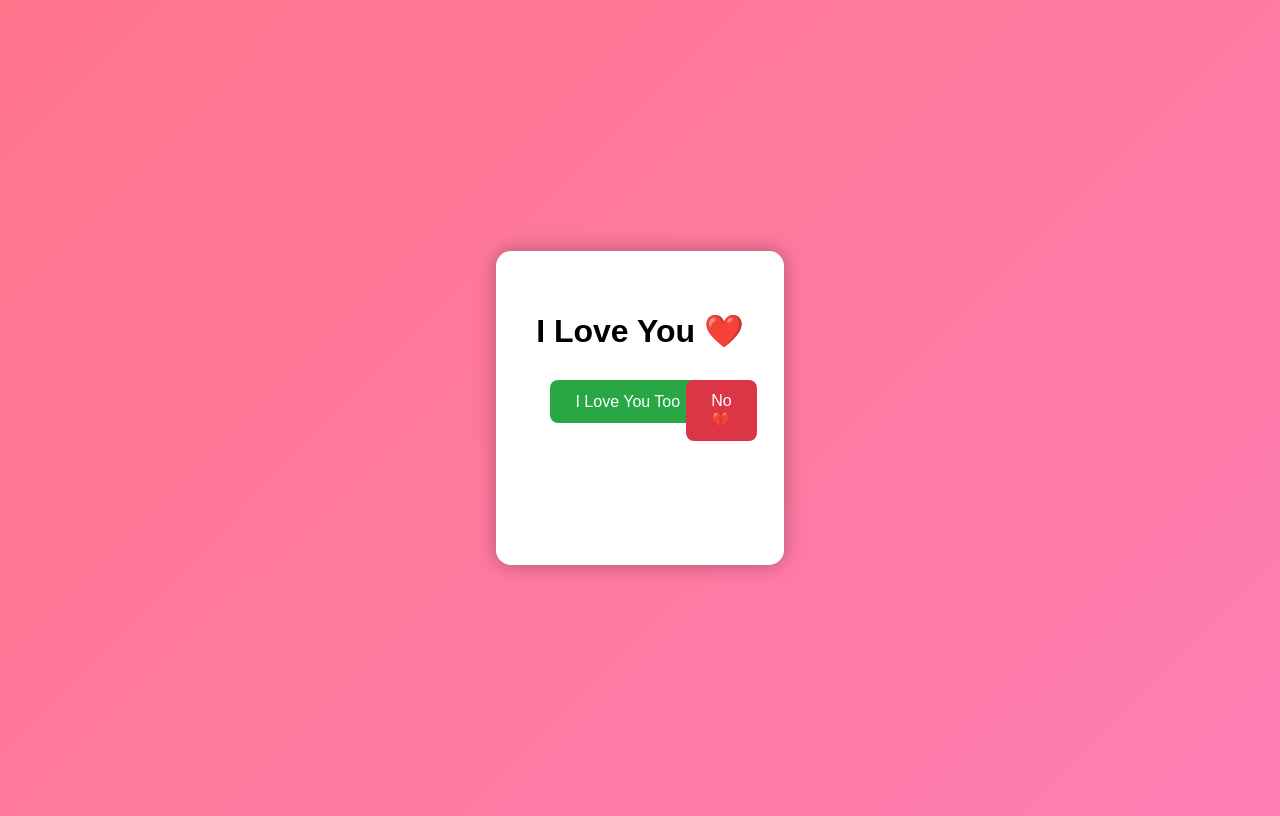
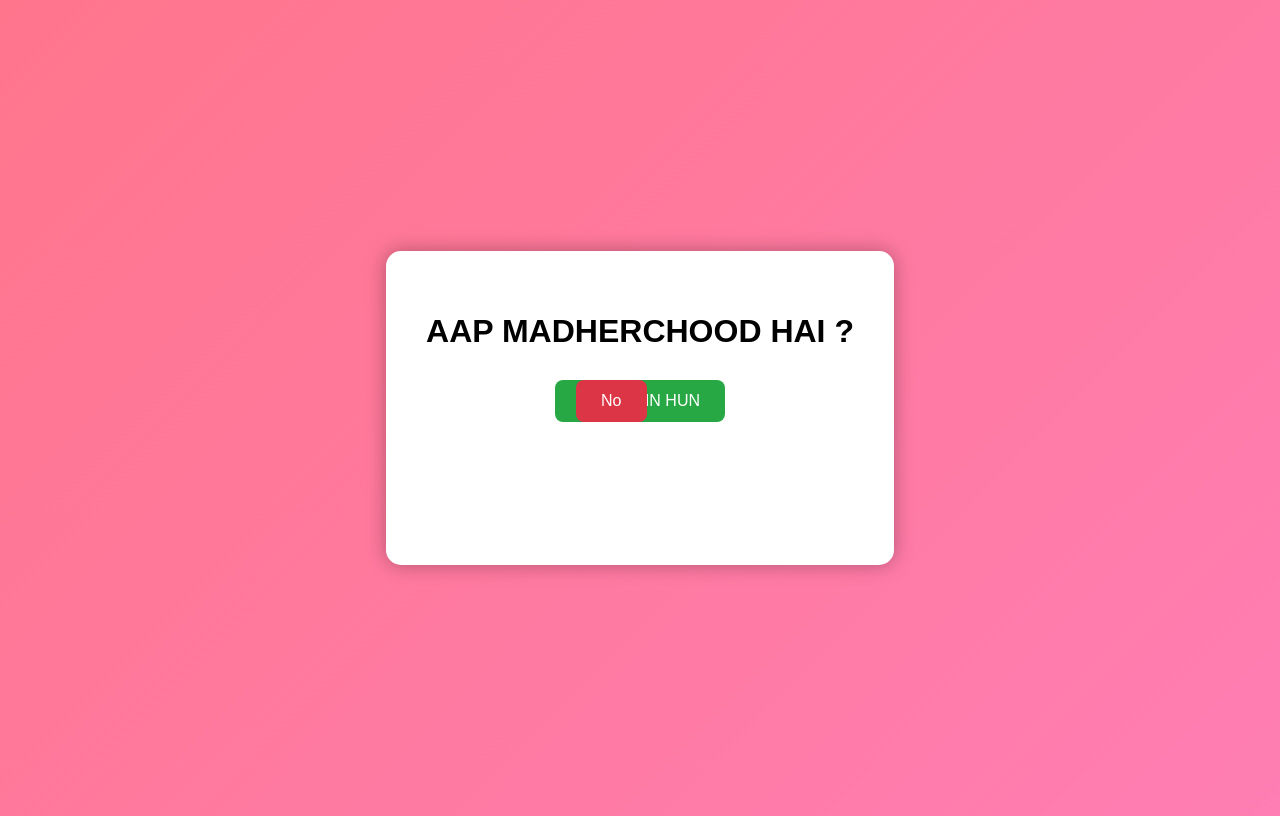
Before and after one commit to anurag0225/love_pank, a plain HTML site: page index.html in a window 1280 px wide. Drawn offline with Linux system fonts and the light colour scheme.

Commit message:
Update1 index.html

```diff
--- a/index.html
+++ b/index.html
@@ -2,17 +2,17 @@
 <html lang="en">
 <head>
   <meta charset="UTF-8">
-  <title>For You ❤️</title>
+  <title>For You </title>
   <link rel="stylesheet" href="style.css">
 </head>
 <body>
 
   <div class="container">
-    <h1>I Love You ❤️</h1>
+    <h1><B>AAP MADHERCHOOD HAI ?</B></h1>
 
     <div class="btn-box">
-      <button id="yes">I Love You Too 💖</button>
-      <button id="no">No 💔</button>
+      <button id="yes">YES, MAIN HUN</button>
+      <button id="no">No </button>
     </div>
 
     <h2 id="result"></h2>
```
